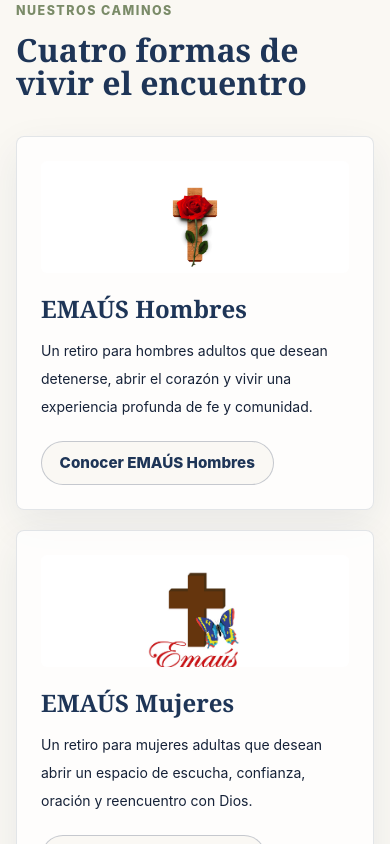
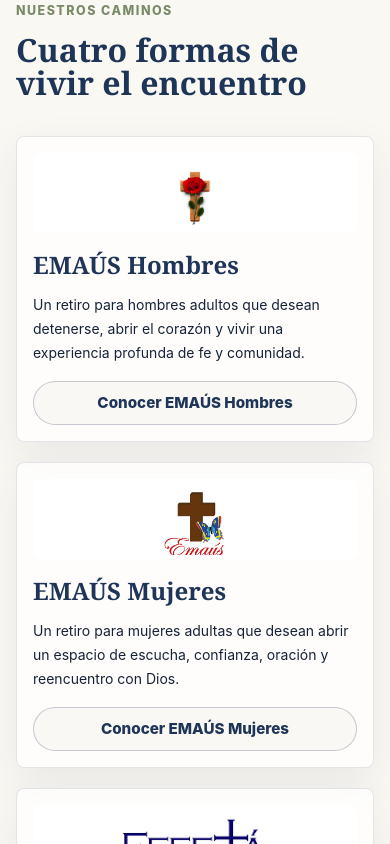
Before and after one commit to Jportillag72/emaus, a Next.js app in the folder emaus-asturias-web-vercel/: page / in a window 390 px wide. Shown: the part 820-1664 px from the top of the page. Built offline with nearby package versions, Linux system fonts and the light colour scheme; no server answers; the database is empty.

Commit message:
Compactar tarjetas de comunidad en movil

```diff
--- a/emaus-asturias-web-vercel/src/components/community-grid.tsx
+++ b/emaus-asturias-web-vercel/src/components/community-grid.tsx
@@ -6,20 +6,26 @@ export function CommunityGrid() {
   return (
     <div className="grid gap-5 sm:grid-cols-2 lg:grid-cols-4">
       {communityCards.map((card) => (
-        <Link key={card.key} href={card.href} className="card group grid min-h-[290px] gap-5 p-6">
-          <span className="grid h-28 place-items-center rounded-md bg-white p-4">
+        <Link
+          key={card.key}
+          href={card.href}
+          className="card group grid gap-4 p-4 sm:min-h-[290px] sm:gap-5 sm:p-6"
+        >
+          <span className="grid h-20 place-items-center rounded-md bg-white p-3 sm:h-28 sm:p-4">
             <Image
               src={card.logo}
               alt={`Logo de ${card.title}`}
               width={170}
               height={120}
-              className="max-h-24 w-auto object-contain transition duration-200 group-hover:scale-[1.03]"
+              className="max-h-16 w-auto object-contain transition duration-200 group-hover:scale-[1.03] sm:max-h-24"
             />
           </span>
           <span>
             <span className="block font-display text-2xl font-bold text-night">{card.title}</span>
-            <span className="mt-3 block text-sm leading-7 text-ink/72">{card.description}</span>
-            <span className="btn btn-secondary mt-5 w-fit">{card.buttonLabel}</span>
+            <span className="mt-3 block text-sm leading-6 text-ink/72 sm:leading-7">
+              {card.description}
+            </span>
+            <span className="btn btn-secondary mt-4 w-full sm:mt-5 sm:w-fit">{card.buttonLabel}</span>
           </span>
         </Link>
       ))}
```
